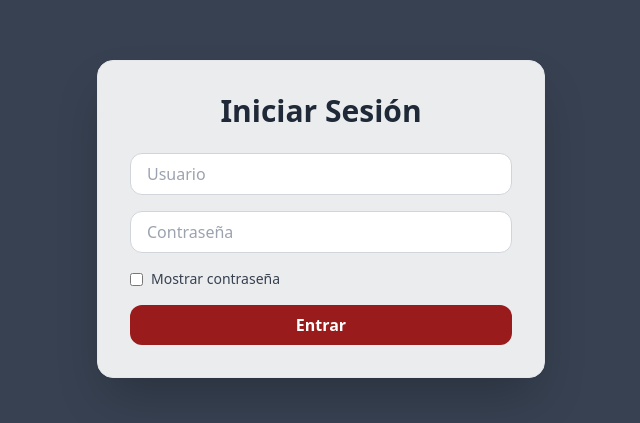
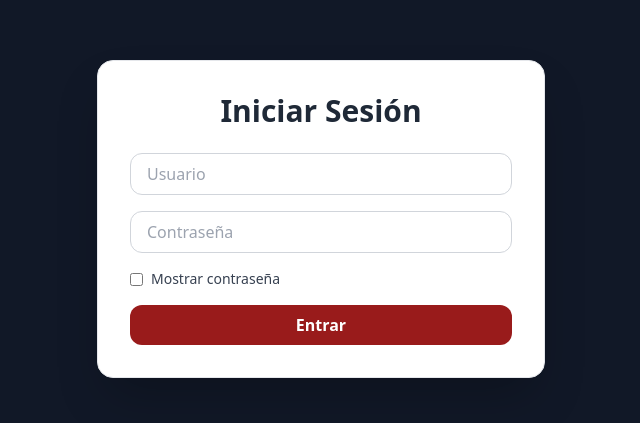
Before and after one commit to julioborn/descuentos, a Next.js app: page /login in a window 1280 px wide. Shown: the part 181-604 px from the top of the page, without its empty margins (319-959 px from the left). Built offline with nearby package versions, Linux system fonts and the light colour scheme.

Commit message:
estilos playero y rutas publicas 2

```diff
--- a/src/app/globals.css
+++ b/src/app/globals.css
@@ -3,15 +3,17 @@
 @tailwind utilities;
 
 :root {
-  --background: #374151;
+  --background: #111827
+;
   /* gris que usas en bg-gray-700 */
-  --foreground: #374151;
+  --foreground: #111827
+;
 }
 
 @media (prefers-color-scheme: dark) {
   :root {
-    --background: #374151;
-    --foreground: #374151;
+    --background: #111827;
+    --foreground: #111827;
   }
 }
 
--- a/src/app/login/page.tsx
+++ b/src/app/login/page.tsx
@@ -38,8 +38,8 @@
     };
 
     return (
-        <main className="min-h-screen flex items-center justify-center bg-gray-700 px-4">
-            <div className="bg-white/90 backdrop-blur-lg shadow-2xl rounded-2xl p-8 w-full max-w-md border border-gray-200">
+        <main className="min-h-screen flex items-center justify-center bg-gray-900 px-4">
+            <div className="bg-white backdrop-blur-lg shadow-2xl rounded-2xl p-8 w-full max-w-md border border-gray-200">
                 <h1 className="text-3xl font-semibold text-center text-gray-800 mb-6">Iniciar Sesión</h1>
                 <form onSubmit={handleLogin} className="space-y-4">
                     <input
```
